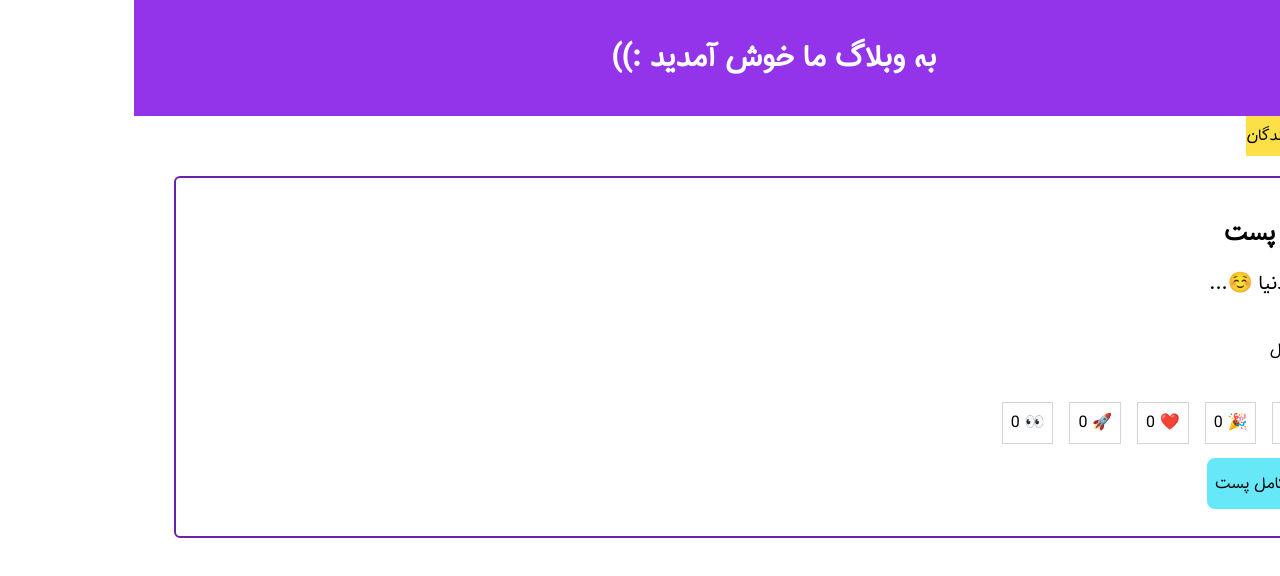
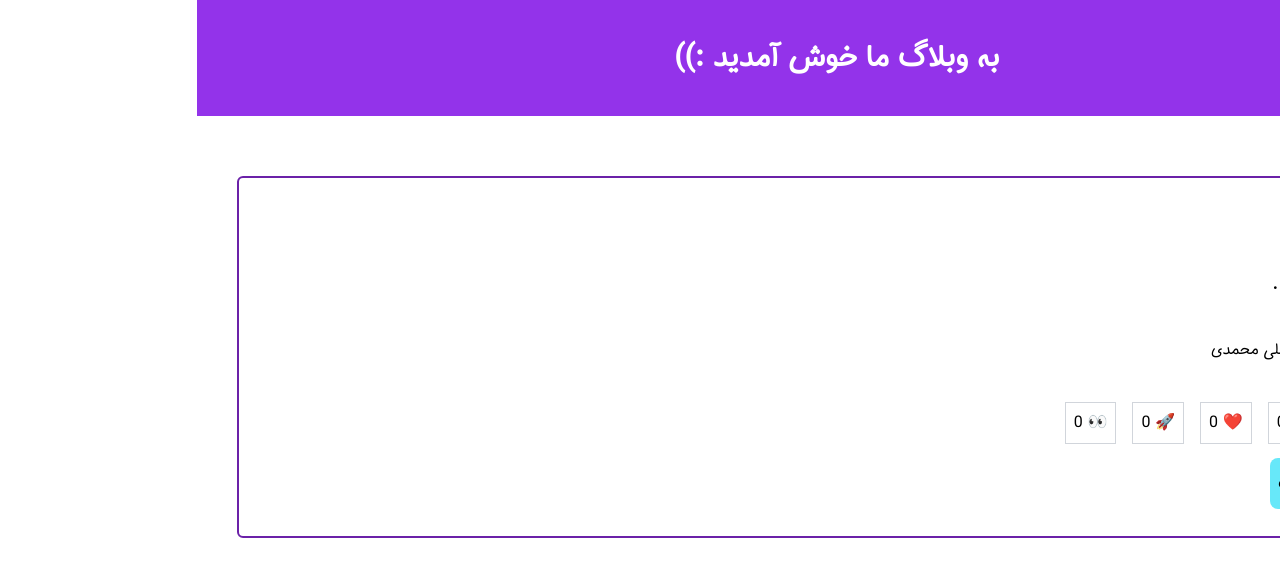
Before and after one commit to dosepehr/redux-blog, a React (Vite) app: page /user/hlWKxV2d4aFLx6SaAuKSj in a window 1280 px wide. Shown: the top 576 px of the page. Built offline with nearby package versions, Linux system fonts and the light colour scheme; data requests are answered from the project's data file.

Commit message:
add BlogsList component to refactor codes

```diff
--- a/src/components/Blogs.jsx
+++ b/src/components/BlogsList.jsx
@@ -1,20 +1,9 @@
-import { useSelector } from 'react-redux';
+import React from 'react';
+import { ShowTime, ShowAuthor, ReactionBtns } from './';
 import { Link } from 'react-router-dom';
-import { selectAllBlogs } from '../reducers/blogsSlice';
-import { ShowTime, ShowAuthor, ReactionBtns } from './';
-
-const Blogs = () => {
-    const blogs = useSelector((state) => selectAllBlogs(state));
+const BlogsList = ({ blogs, noBlogs }) => {
     return (
-        <>
-            <div className='flex justify-center'>
-                <Link
-                    to='/blog/create-blog'
-                    className='w-3/4 bg-green-500 hover:bg-green-600 duration-300 text-white text-center mt-10 py-10 text-2xl'
-                >
-                    ساخت بلاگ جدید
-                </Link>
-            </div>
+        <div>
             {blogs.length ? (
                 <div className='px-10'>
                     {blogs
@@ -56,11 +45,11 @@
                 </div>
             ) : (
                 <p className='bg-cyan-300 py-10 text-center text-3xl'>
-                    هیچ پستی پیدا نشد :((
+                    {noBlogs}
                 </p>
             )}
-        </>
+        </div>
     );
 };
 
-export default Blogs;
+export default BlogsList;
--- /dev/null
+++ b/src/components/Home.jsx
@@ -0,0 +1,23 @@
+import { useSelector } from 'react-redux';
+import { Link } from 'react-router-dom';
+import { selectAllBlogs } from '../reducers/blogsSlice';
+import { BlogsList } from './';
+
+const Home = () => {
+    const blogs = useSelector((state) => selectAllBlogs(state));
+    return (
+        <>
+            <div className='flex justify-center'>
+                <Link
+                    to='/blog/create-blog'
+                    className='w-3/4 bg-green-500 hover:bg-green-600 duration-300 text-white text-center mt-10 py-10 text-2xl'
+                >
+                    ساخت بلاگ جدید
+                </Link>
+            </div>
+            <BlogsList blogs={blogs} noBlogs='پستی پیدا نشد :(('/>
+        </>
+    );
+};
+
+export default Home;
--- a/src/components/User.jsx
+++ b/src/components/User.jsx
@@ -2,7 +2,7 @@
 import { useParams, Link } from 'react-router-dom';
 import { useSelector } from 'react-redux';
 import { selectAllBlogs } from '../reducers/blogsSlice';
-import { ShowTime, ReactionBtns } from './';
+import { ShowTime, ReactionBtns, BlogsList } from './';
 import { selectAllUsers } from '../reducers/usersSlice';
 const User = () => {
     const { userId } = useParams();
@@ -16,51 +16,9 @@
         <div>
             {/* TODO
             1. add find user route to services to check if the user exists
-            2.refactor the following code
              */}
             {user ? (
-                blogs.length ? (
-                    <div>
-                        <div className='px-10'>
-                            {blogs
-                                .slice()
-                                .sort((a, b) => b.date.localeCompare(a.date))
-                                .map((blog) => (
-                                    <div
-                                        key={blog.id}
-                                        className='border-2 border-purple-800 rounded-md p-10 mt-5'
-                                    >
-                                        <p className='text-2xl font-bold'>
-                                            {blog.title}
-                                        </p>
-                                        <p className='text-xl mt-5 mb-10'>
-                                            {blog.content.slice(0, 50)}...
-                                        </p>
-
-                                        <div className='mb-10 flex'>
-                                            <div>
-                                                <ShowTime
-                                                    timestamp={blog.date}
-                                                />
-                                            </div>
-                                        </div>
-                                        <ReactionBtns
-                                            blogId={blog.id}
-                                            {...blog.reactions}
-                                        />
-                                        <Link
-                                            to={`/blog/${blog.id}`}
-                                            className='bg-cyan-300 px-2 py-3 rounded-lg hover:bg-sky-400 duration-300 visited:bg-purple-500 visited:text-white'
-                                        >
-                                            دیدن کامل پست
-                                        </Link>
-                                    </div>
-                                ))}
-                        </div>
-                    </div>
-                ) : (
-                    <p>برای این نویسنده پستی یافت نشد</p>
-                )
+                <BlogsList blogs={blogs} noBlogs={`برای ${user.name} هیچ پستی پیدا نشد`} />
             ) : (
                 <p>همچین نویسنده ای پیدا نشد</p>
             )}
--- a/src/components/index.js
+++ b/src/components/index.js
@@ -1,4 +1,4 @@
-export { default as Blogs } from './Blogs';
+export { default as Home } from './Home';
 export { default as Blog } from './Blog';
 export { default as CreateBlog } from './CreateBlog';
 export { default as EditBlog } from './EditBlog';
@@ -9,3 +9,4 @@
 export { default as Navbar } from './Navbar';
 export { default as UsersList } from './UsersList';
 export { default as User } from './User';
+export { default as BlogsList } from './BlogsList';
--- a/src/routes/routes.jsx
+++ b/src/routes/routes.jsx
@@ -1,6 +1,6 @@
 import { createBrowserRouter } from 'react-router-dom';
 import App from '../App';
-import { Blog, Blogs, CreateBlog, EditBlog, User, UsersList } from '../components';
+import { Blog, Home, CreateBlog, EditBlog, User, UsersList } from '../components';
 export const routes = createBrowserRouter([
     {
         path: '/',
@@ -9,7 +9,7 @@
         children: [
             {
                 path: '/',
-                element: <Blogs />,
+                element: <Home />,
             },
             {
                 path: '/blog/:blogId',
```
